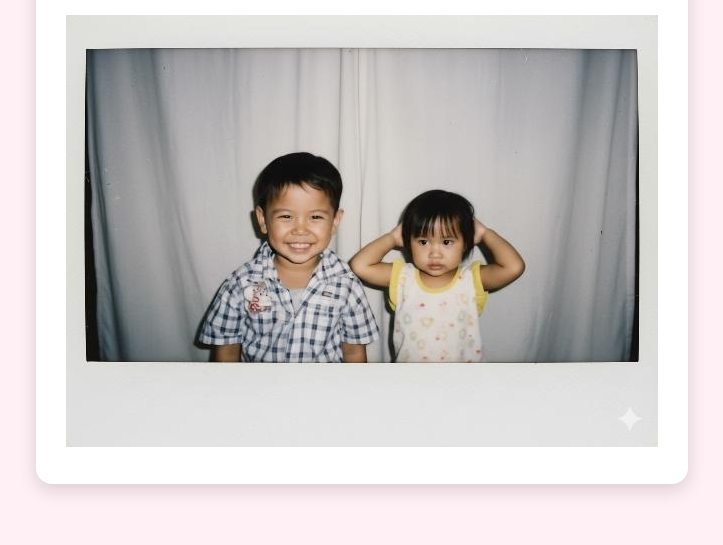
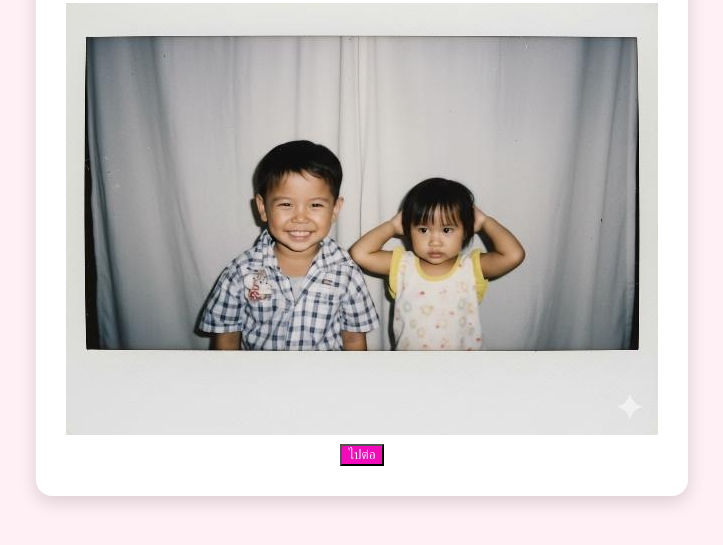
Before and after one commit to potmb472-cyber/my-mimaru, a plain HTML site: page message.html in a window 1280 px wide. Shown: the part 233-778 px from the top of the page, without its empty margins (278-1001 px from the left). Drawn offline with Linux system fonts and the light colour scheme.

Commit message:
Update message.html

```diff
--- a/message.html
+++ b/message.html
@@ -21,6 +21,10 @@
     border-radius:16px;
     box-shadow:0 6px 18px rgba(0,0,0,0.15);
   }
+    .ไปต่อ {
+      background-color: #f30ab9;
+      color: white;
+  }
   h1 { color:#ff4d8f; }
   p { font-size:18px; color:#333; }
 </style>
@@ -29,7 +33,8 @@
   <div class="box">
     <h1>Happy Anniversary 1.4 ปี💕</h1>
     <p>เค้ารักเเฟนที่สุดเลยอยู่ด้วยกันนานๆนะค้าบ จากนายสุดหล่อสุดตึงที่จะหล่อเท่ที่สุด 🥰</p>
-    <img src="cat/nay.jpg" alt="เเมว">
+    <img src="cat/nay.jpg" alt="เเมว"><br>
+    <button class="ไปต่อ" onclick="window.location.href='nay.html'">ไปต่อ</button>
   </div>
 </body>
 </html>
```
